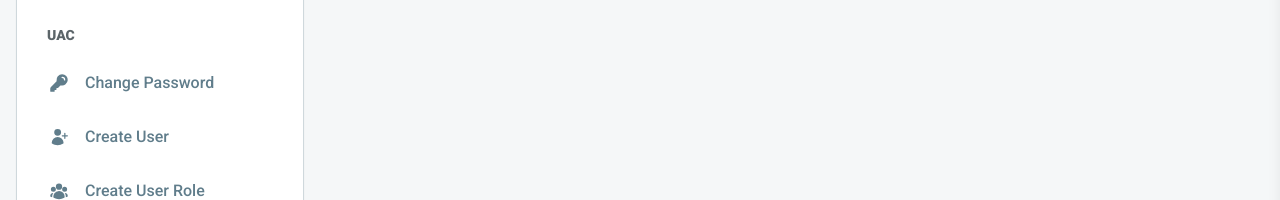
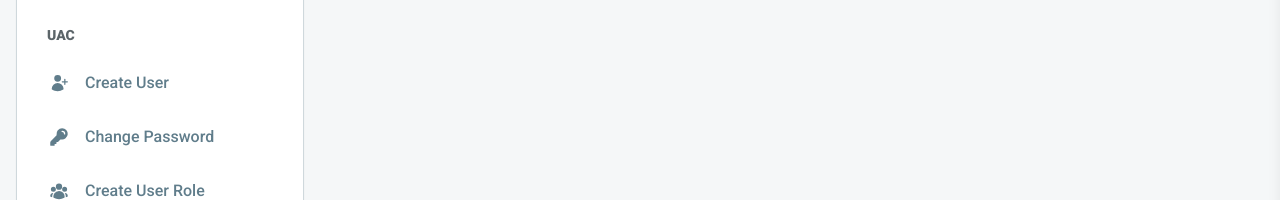
Before and after one commit to HassanHaiderETP/WMS, a React (Vite) app in the folder wms.client/: page /dashboard in a window 1280 px wide. Shown: the part 326-526 px from the top of the page. Built offline with nearby package versions, Linux system fonts and the light colour scheme; no server answers.

Commit message:
UAC completed.

```diff
--- a/wms.client/src/pages/uac/CreateUserRole.jsx
+++ b/wms.client/src/pages/uac/CreateUserRole.jsx
@@ -55,7 +55,6 @@ function CreateUserRole({ darkMode }) {
 
             if (response.status === 200) {
                 alert('Role created successfully!');
-                document.getElementById('closebtn').click();
                 resetForm();
                 fetchRoles();
                 setModalOpen(false);
--- a/wms.client/src/routes.jsx
+++ b/wms.client/src/routes.jsx
@@ -58,16 +58,16 @@ export const routes = [
         title: "uac", // Add UAC module
         pages: [
             {
+                icon: <UserPlusIcon {...icon} />, // Icon for Create User
+                name: "create user",
+                path: "/uac/create-user",
+                element: <CreateUser />,
+            },
+            {
                 icon: <KeyIcon {...icon} />, // Icon for Change Password
                 name: "change password",
                 path: "/uac/change-password",
                 element: <ChangePassword />,
-            },
-            {
-                icon: <UserPlusIcon {...icon} />, // Icon for Create User
-                name: "create user",
-                path: "/uac/create-user",
-                element: <CreateUser />,
             },
             {
                 icon: <UserGroupIcon {...icon} />, // Icon for Create User Role
```
